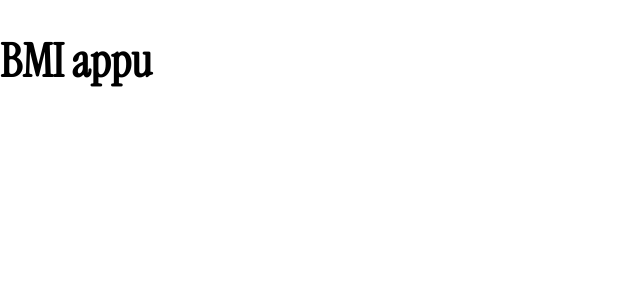
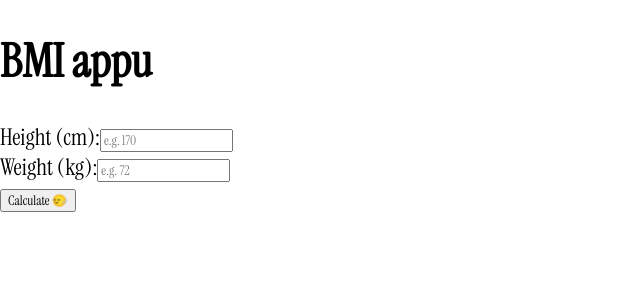
Before and after one commit to Surveinit/bmi-appu, a React (Vite) app: page / in a window 1280 px wide. Shown: the top 300 px of the page, without its empty margins (0-640 px from the left). Built offline with nearby package versions, Linux system fonts and the light colour scheme.

Commit message:
Basic input and calculate component

```diff
--- a/src/App.jsx
+++ b/src/App.jsx
@@ -1,7 +1,38 @@
+import { useState } from "react";
+
 export default function App() {
+  const [height, setHeight] = useState("");
+  const [weight, setWeight] = useState("");
+
   return (
     <div>
       <h1>BMI appu</h1>
+
+      <div>
+        <label>
+          Height (cm):
+          <input
+            type="number"
+            value={height}
+            onChange={(e) => setHeight(e.target.value)}
+            placeholder="e.g. 170"
+          />
+        </label>
+      </div>
+
+      <div>
+        <label>
+          Weight (kg):
+          <input
+            type="number"
+            value={weight}
+            onChange={(e) => setWeight(e.target.value)}
+            placeholder="e.g. 72"
+          />
+        </label>
+      </div>
+
+      <button>Calculate 🙂‍↔️</button>
     </div>
   );
 }
--- a/src/index.css
+++ b/src/index.css
@@ -12,3 +12,17 @@ body {
   padding: 0;
   font-size: 1.2rem;
 }
+
+input,
+button {
+  font-family: "Instrument Serif", serif;
+  transition: 0.2s;
+}
+
+input:hover {
+  transform: scale(1.05);
+}
+
+input::placeholder {
+  font-family: "Instrument Serif", serif;
+}
```
